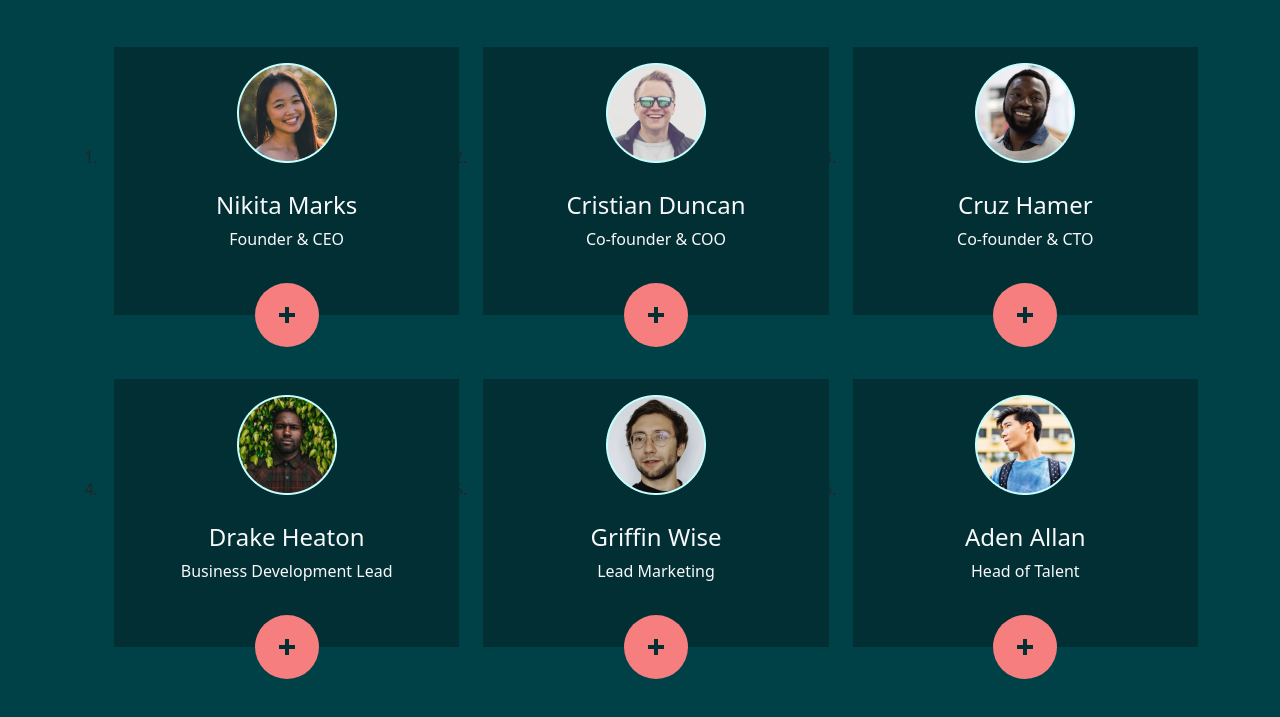
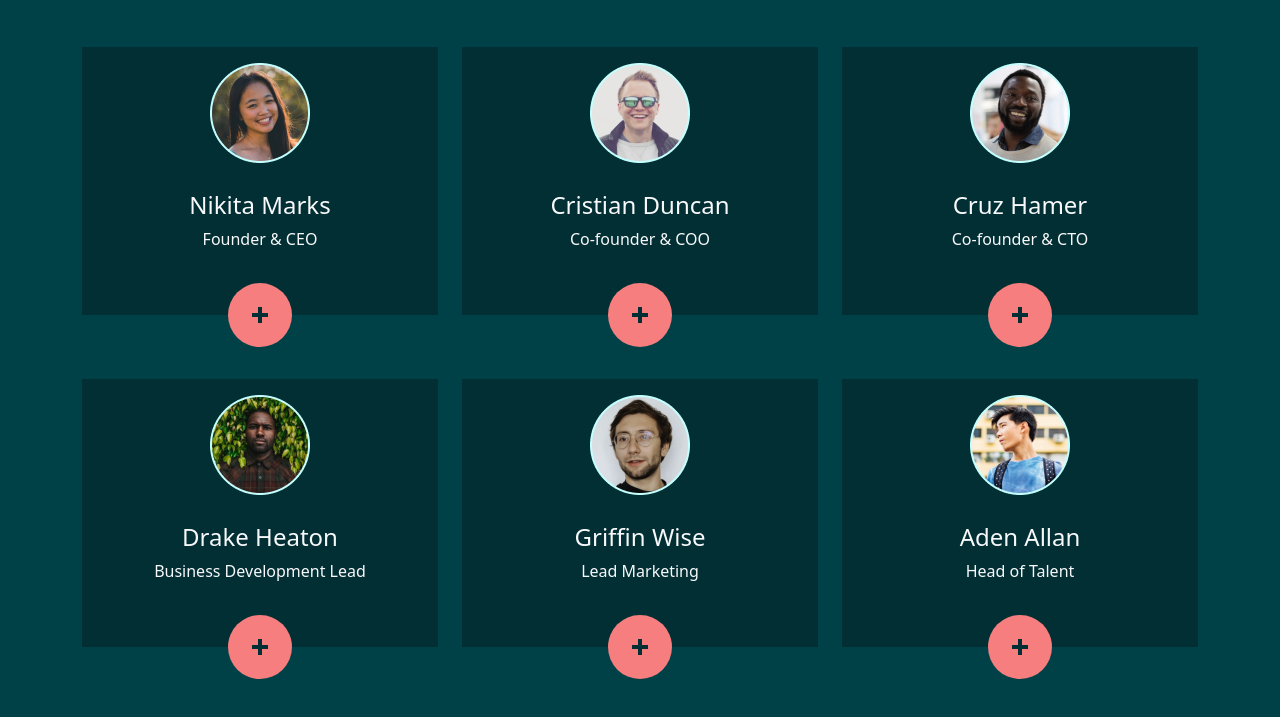
Before and after one commit to Abdullo001/myteam-section-bootstrap, a plain HTML site: page index.html in a window 1280 px wide. Shown: the part 121-838 px from the top of the page. Drawn offline with Linux system fonts and the light colour scheme.

Commit message:
add delete style list

```diff
--- a/css/main.css
+++ b/css/main.css
@@ -13,5 +13,4 @@
 
 .meet__btn {
 	background-color: #f67e7e;
-	padding: 20px 20px;
 }
--- a/index.html
+++ b/index.html
@@ -15,7 +15,7 @@
 					<h2 class="meet__title text-center fs-1 text-light mb-5">
 						Meet the directors
 					</h2>
-					<ol class="meet__list row gy-3">
+					<ol class="meet__list row gy-3 list-unstyled">
 						<li class="meet__item col-4 py-4">
 							<div
 								class="item__inner d-flex align-items-center flex-column position-relative py-3"
```
